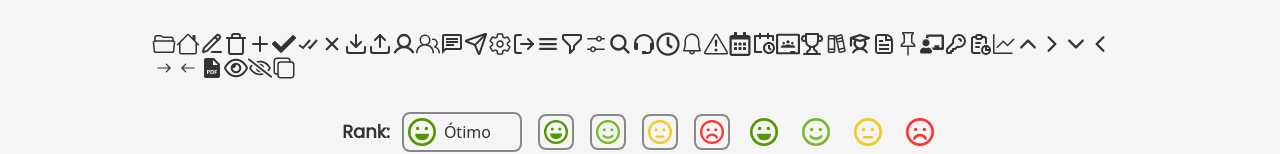
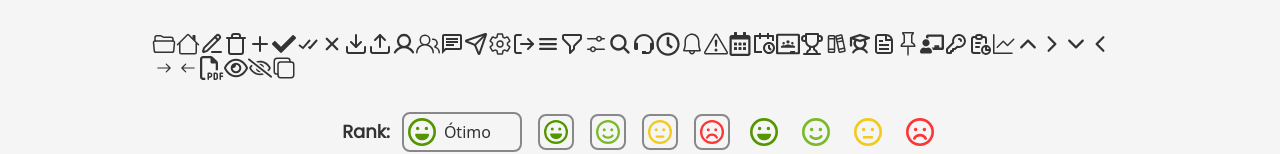
Before and after one commit to Hivqs79/Portal_do_Conselho, a Next.js app in the folder front/app/: page /components in a window 1280 px wide. Shown: the part 564-718 px from the top of the page. Built offline with nearby package versions, Linux system fonts and the light colour scheme.

Commit message:
♻ Refatoring pdf icons

```diff
--- a/front/app/app/components/page.tsx
+++ b/front/app/app/components/page.tsx
@@ -26,7 +26,7 @@ import {
   FaRegClock,
   FaRegEyeSlash,
 } from "react-icons/fa";
-import { BiCheckDouble, BiSolidFilePdf, BiSupport } from "react-icons/bi";
+import { BiCheckDouble, BiSupport } from "react-icons/bi";
 import { PiBooks, PiStudentBold, PiUserBold } from "react-icons/pi";
 import { GoGraph, GoPeople } from "react-icons/go";
 import { MdOutlineChat } from "react-icons/md";
@@ -46,7 +46,7 @@ import {
 } from "react-icons/io";
 import Icon from "@/components/Icon";
 import Rank from "@/components/rank/Rank";
-import { FaRegEye } from "react-icons/fa6";
+import { FaRegEye, FaRegFilePdf } from "react-icons/fa6";
 import Table from "@/components/table/Table";
 
 export default function Components() {
@@ -200,7 +200,7 @@ export default function Components() {
         <Icon IconPassed={IoIosArrowBack} />
         <Icon IconPassed={IoIosArrowRoundForward} />
         <Icon IconPassed={IoIosArrowRoundBack} />
-        <Icon IconPassed={BiSolidFilePdf} />
+        <Icon IconPassed={FaRegFilePdf} />
         <Icon IconPassed={FaRegEye} />
         <Icon IconPassed={FaRegEyeSlash} />
         <Icon IconPassed={IoCopyOutline} />
--- a/front/app/components/Menu.tsx
+++ b/front/app/components/Menu.tsx
@@ -4,7 +4,7 @@ import Icon from './Icon';
 import { IoSettingsOutline } from 'react-icons/io5';
 import { BsHouse } from 'react-icons/bs';
 import { MdOutlineChat } from 'react-icons/md';
-import { BiSolidFilePdf, BiSupport } from 'react-icons/bi';
+import { BiSupport } from 'react-icons/bi';
 import { LuPencilLine } from 'react-icons/lu';
 import { FaRegClock } from 'react-icons/fa';
 import { PiBooks } from 'react-icons/pi';
@@ -12,6 +12,7 @@ import { CgFileDocument } from 'react-icons/cg';
 import { TbReport } from 'react-icons/tb';
 import { SiGoogleclassroom } from 'react-icons/si';
 import { GoGraph, GoPeople } from 'react-icons/go';
+import { FaRegFilePdf } from 'react-icons/fa6';
 
 interface MenuHeaderProps {
     anchorEl: null | HTMLElement;
@@ -83,7 +84,7 @@ export default function MenuHeader({ anchorEl, open, onClose, variant }: MenuHea
                             <Typography variant="lg_text_regular" color={whiteColor} className="!ml-2">Dashboard</Typography>
                         </MenuItem>
                         <MenuItem onClick={onClose} className="flex flex-row">
-                            <Icon IconPassed={BiSolidFilePdf} color={whiteColor} />
+                            <Icon IconPassed={FaRegFilePdf} color={whiteColor} />
                             <Typography variant="lg_text_regular" color={whiteColor} className="!ml-2">Relatórios</Typography>
                         </MenuItem>
                     </>
```
